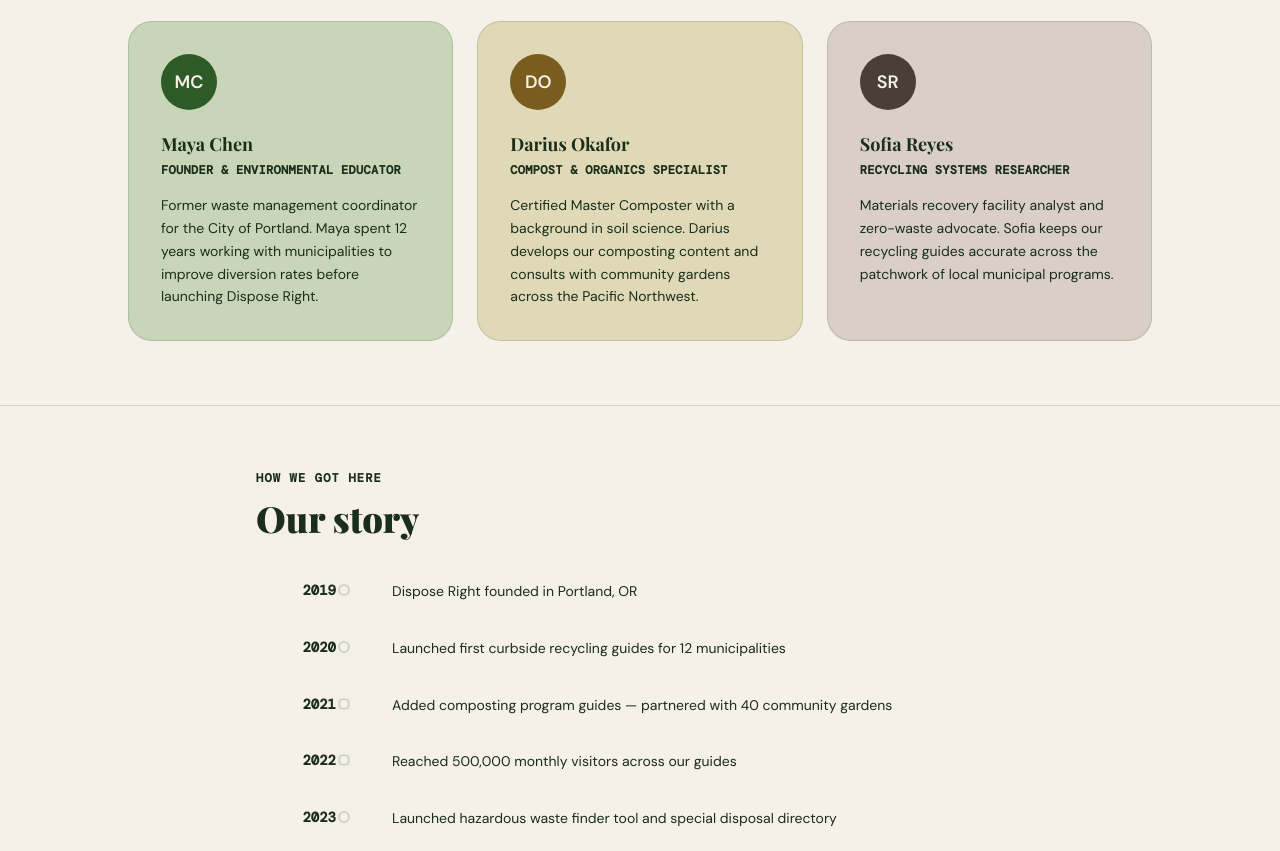
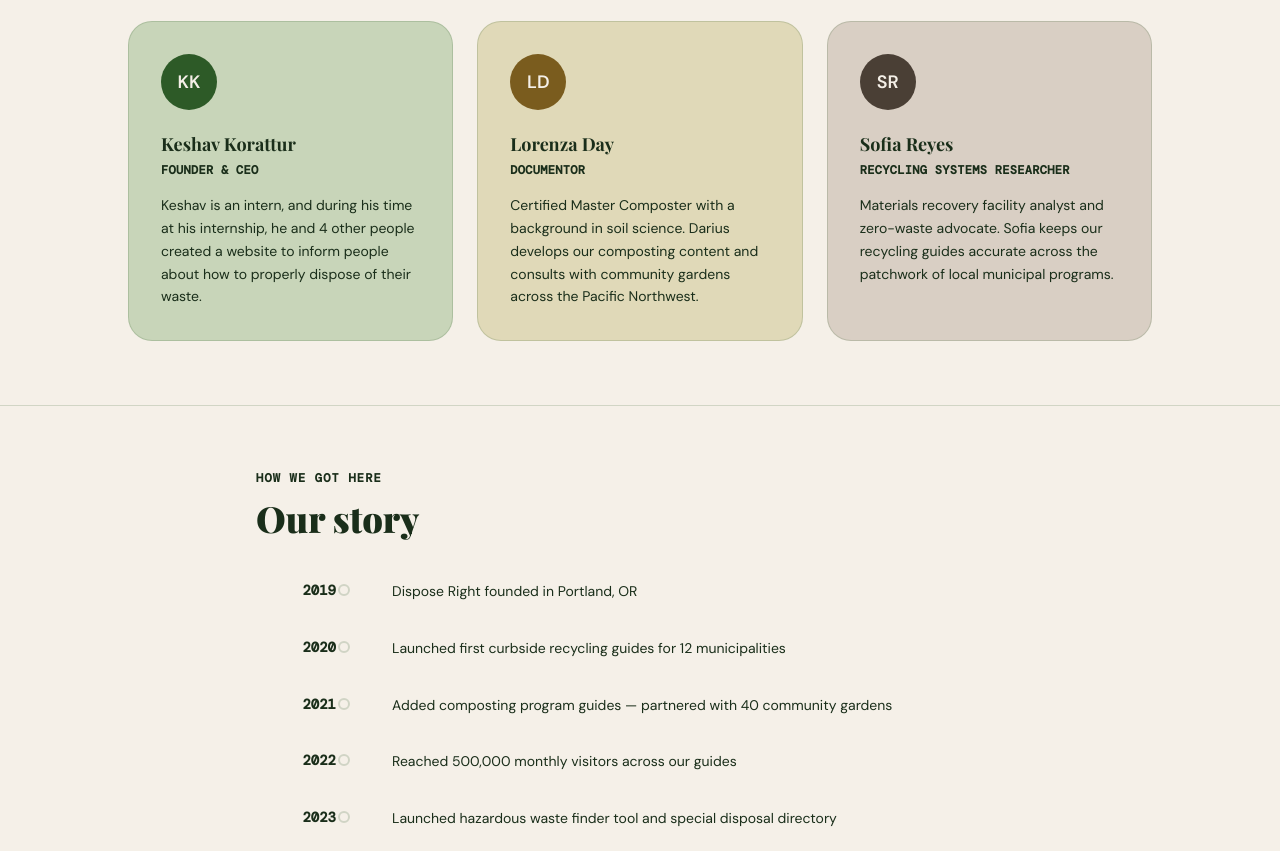
Before and after one commit to Recycle-Trash-Compost-Depositor/RTC-Dispose, a React (Vite) app: page /about in a window 1280 px wide. Shown: the part 1760-2611 px from the top of the page. Built offline with nearby package versions, Linux system fonts and the light colour scheme.

Commit message:
Fixed Names

```diff
--- a/src/app/pages/AboutPage.tsx
+++ b/src/app/pages/AboutPage.tsx
@@ -3,18 +3,18 @@
 
 const team = [
   {
-    name: "Maya Chen",
-    role: "Founder & Environmental Educator",
-    bio: "Former waste management coordinator for the City of Portland. Maya spent 12 years working with municipalities to improve diversion rates before launching Dispose Right.",
-    initials: "MC",
+    name: "Keshav Korattur",
+    role: "Founder & CEO",
+    bio: "Keshav is an intern, and during his time at his internship, he and 4 other people created a website to inform people about how to properly dispose of their waste.",
+    initials: "KK",
     color: "bg-[#c8d5b9]",
     accent: "#2d5a27",
   },
   {
-    name: "Darius Okafor",
-    role: "Compost & Organics Specialist",
+    name: "Lorenza Day",
+    role: "Documentor",
     bio: "Certified Master Composter with a background in soil science. Darius develops our composting content and consults with community gardens across the Pacific Northwest.",
-    initials: "DO",
+    initials: "LD",
     color: "bg-[#e0d9b8]",
     accent: "#7a5c1e",
   },
```
